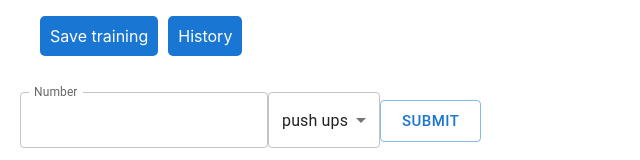
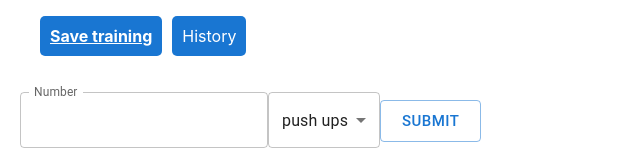
Before and after one commit to eugeneskom/traniningAppReactTS, a React (Create React App) app: page / in a window 1280 px wide. Shown: the top 160 px of the page, without its empty margins (0-640 px from the left). Built offline with nearby package versions, Linux system fonts and the light colour scheme.

Commit message:
added active state to the nav links, extended interface of NavLinks props for TS

```diff
--- a/src/App.tsx
+++ b/src/App.tsx
@@ -4,8 +4,9 @@ import { getTrainings } from "./libs/helpers";
 import Form from "./components/Form";
 import History from "./components/History";
 import { Repetition } from "./libs/helpers";
-import { BrowserRouter, Routes, Route, Link } from "react-router-dom";
+import { BrowserRouter, Routes, Route, Link, NavLink, NavLinkProps } from "react-router-dom";
 import styled from "styled-components";
+
 
 export type GlobalContent = {
   inputNumber: number | null;
@@ -25,7 +26,11 @@ export const AppContext = createContext<GlobalContent>({
   setTrainings: () => {},
 });
 
-const NavLink = styled(Link)`
+interface StyledNavLinkProps extends NavLinkProps {
+  activeClassName?: string;
+}
+
+const StyledNavLink = styled(NavLink)<StyledNavLinkProps>`
   background-color: #1976d2;
   text-align: center;
   color: white;
@@ -33,6 +38,10 @@ const NavLink = styled(Link)`
   border-radius: 5px;
   display: inline-block;
   text-decoration:none;
+  &.${props => props.activeClassName} {
+    font-weight: bold;
+    text-decoration: underline;
+  }
   :hover{
     background-color:#0c62b9;
   }
@@ -59,10 +68,10 @@ function App() {
       <nav>
         <NavList>
           <li>
-            <NavLink to="/">Save training</NavLink>
+            <StyledNavLink to="/" activeClassName="active" >Save training</StyledNavLink>
           </li>
           <li>
-            <NavLink to="/history">History</NavLink>
+            <StyledNavLink to="/history" activeClassName="active" >History</StyledNavLink>
           </li>
           {/* <li>
             <Link to="/users">Users</Link>
```
